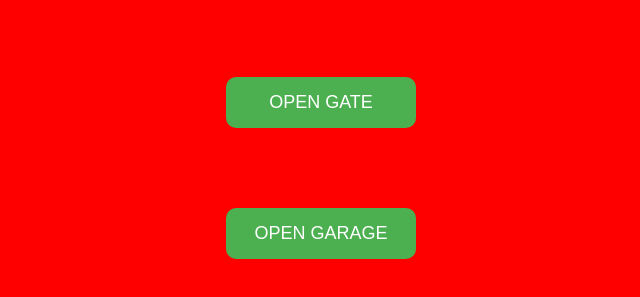
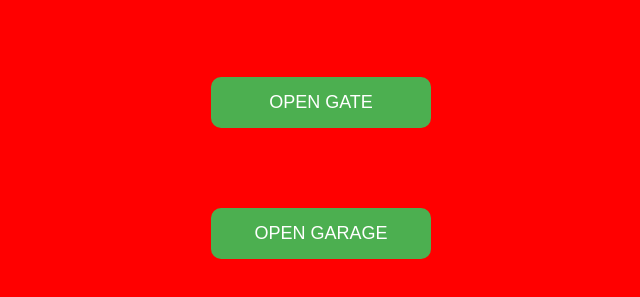
Before and after one commit to texmatic/test, a plain HTML site: page index.html in a window 1280 px wide. Shown: the part 61-358 px from the top of the page, without its empty margins (319-959 px from the left). Drawn offline with Linux system fonts and the light colour scheme.

Commit message:
Add files via upload

```diff
--- a/index.html
+++ b/index.html
@@ -18,7 +18,7 @@
             display: block; /* Ustawienie jako bloki, aby były pod sobą */
             margin: 80px auto; /* Wyśrodkowanie w pionie i poziomie */
             padding: 15px 0; /* Rozmiar przycisków */
-            width: 190px;
+            width: 220px;
 		   font-size: 18px; /* Rozmiar czcionki */
             background-color: #4CAF50; /* Kolor tła */
             color: white; /* Kolor tekstu */
```
